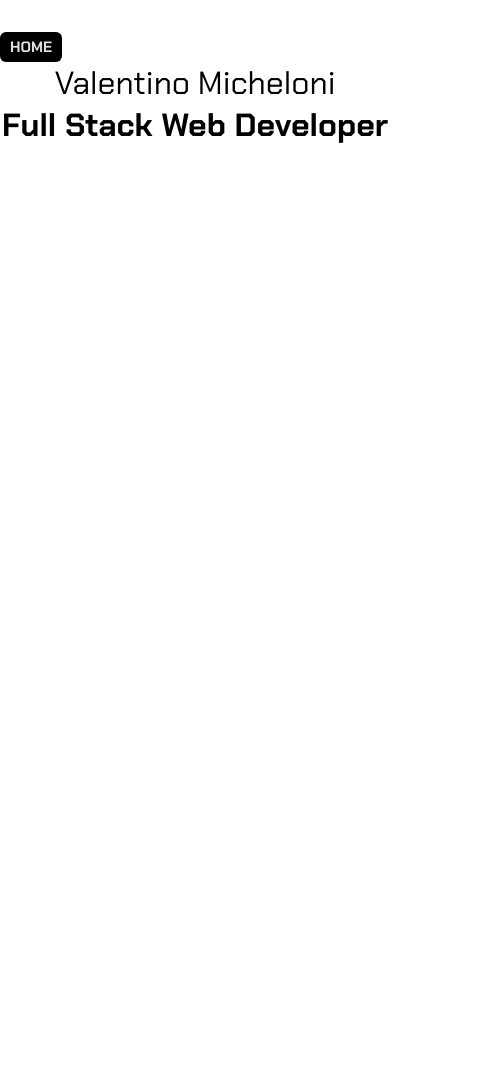
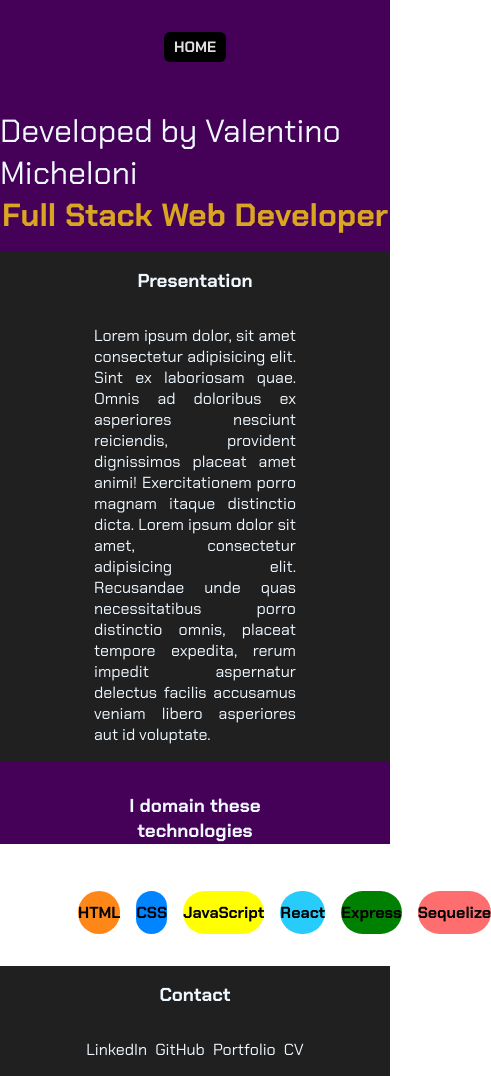
Before and after one commit to upon-X/pi-videogames, a React (Create React App) app in the folder client/: page /about in a window 390 px wide. Shown: the whole page, 491 px wide, since content can reach past the window. Before the commit the page ends 844 px from the top, so only its background shows below. Built offline with nearby package versions, Linux system fonts and the light colour scheme.

Commit message:
app terminada,no responsive

```diff
--- a/client/package.json
+++ b/client/package.json
@@ -11,15 +11,13 @@
     "react-dom": "^17.0.1",
     "react-id-swiper": "^4.0.0",
     "react-redux": "^7.2.6",
-    "react-responsive-carousel": "^3.2.23",
     "react-router": "^6.2.1",
     "react-router-dom": "^6.2.1",
     "react-scripts": "^5.0.1",
-    "react-slick": "^0.29.0",
+    "react-swipeable-views": "^0.14.0",
     "redux": "^4.1.2",
     "redux-devtools-extension": "^2.13.9",
     "redux-thunk": "^2.4.1",
-    "slick-carousel": "^1.8.1",
     "swiper": "^10.1.0",
     "web-vitals": "^0.2.4"
   },
--- a/client/src/components/About/About.jsx
+++ b/client/src/components/About/About.jsx
@@ -5,10 +5,78 @@ import { Link } from 'react-router-dom';
 export default function About() {
     return (
         <div className={styles.about}>
-            <Link className={styles.btn_home} to='/home'>Home</Link>
+            <Link className={styles.link_btn_home} to='/home'>
+                <button className={styles.btn_home}>Home</button>
+            </Link>
             <div className={styles.name}>
+                Developed by
                 Valentino Micheloni
                 <span className={styles.role}>Full Stack Web Developer</span>
+            </div>
+            <div className={styles.presentation}>
+                <h3 className={styles.title}>
+                    Presentation
+                </h3>
+                <p className={styles.text}>
+                    Lorem ipsum dolor, sit amet consectetur adipisicing elit.
+                    Sint ex laboriosam quae. Omnis ad doloribus ex asperiores
+                    nesciunt reiciendis, provident dignissimos placeat amet
+                    animi! Exercitationem porro magnam itaque distinctio dicta.
+                    Lorem ipsum dolor sit amet, consectetur adipisicing elit.
+                    Recusandae unde quas necessitatibus porro distinctio omnis,
+                    placeat tempore expedita, rerum impedit aspernatur delectus
+                    facilis accusamus veniam libero asperiores aut id voluptate.
+                </p>
+            </div>
+            <h3 className={styles.title}>
+                I domain these technologies
+            </h3>
+            <div className={styles.technologies}>
+                <div className={styles.html}>
+                    HTML
+                </div>
+                <div className={styles.css}>
+                    CSS
+                </div>
+                <div className={styles.js}>
+                    JavaScript
+                </div>
+                <div className={styles.react}>
+                    React
+                </div>
+                <div className={styles.express}>
+                    Express
+                </div>
+                <div className={styles.sequelize}>
+                    Sequelize
+                </div>
+            </div>
+            <div className={styles.contact}>
+                <h3 className={styles.title}>
+                    Contact
+                </h3>
+                <div className={styles.redes}>
+                    <div>
+                        <a target='_blank' href='https://www.linkedin.com/in/valentino-micheloni'>
+                            LinkedIn
+                        </a>
+                    </div>
+                    <div>
+                        <a target='_blank' href='https://github.com/upon-X'>
+                            GitHub
+                        </a>
+                    </div>
+                    <div>
+                        <a target='_blank' href='https://vmdeveloper.netlify.app/'>
+                            Portfolio
+                        </a>
+                    </div>
+                    <div>
+                        <a target='_blank' href='https://docs.google.com/document/d/1nBcSLZMzIaSiHKp2IIKxpls7wEFCU4N0/edit?usp=sharing&ouid=117285709045046880455&rtpof=true&sd=true'>
+                            CV
+                        </a>
+                    </div>
+                </div>
             </div>
         </div>
     )
--- a/client/src/components/About/about.module.css
+++ b/client/src/components/About/about.module.css
@@ -1,18 +1,35 @@
 :root {
     --FFChakra: 'Chakra Petch', sans-serif;
+    --colorGolden: goldenrod;
+    --color3: #450057;
+    --color4: #f0f8ff;
+    --colorblacklight: rgb(32, 32, 32);
+}
+
+.text,
+.title {
+    color: var(--color4);
+    text-align: justify;
+    margin: 0 20%;
+    padding: 1rem;
 }
 
 .about {
     font-family: var(--FFChakra);
+    background-color: var(--color3);
+    height: 100vh;
+}
+
+.link_btn_home {
+    display: grid;
+    text-decoration: none;
+    margin-bottom: 3rem;
 }
 
 .btn_home {
-    display: inline-block;
-    text-align: center;
+    margin-top: 2rem;
+    place-self: center;
     padding: 5px 10px;
-    text-decoration: none;
-    margin-top: 2rem;
-    text-decoration: none;
     text-transform: uppercase;
     color: rgba(255, 255, 255, 0.877);
     cursor: pointer;
@@ -25,6 +42,11 @@
     background-color: black;
 }
 
+.btn_home:hover {
+    color: var(--colorGolden);
+    background-color: var(--colorblacklight);
+}
+
 .name {
     display: flex;
     justify-content: center;
@@ -32,8 +54,94 @@
     flex-direction: column;
     font-weight: light;
     font-size: 2rem;
+    color: var(--color4);
 }
 
 .role {
     font-weight: bold;
+    color: var(--colorGolden);
 }
+
+.contact,
+.presentation {
+    margin: 1rem 0;
+    background-color: var(--colorblacklight);
+}
+
+.title {
+    text-align: center;
+}
+
+.technologies {
+    margin: 2rem 20%;
+    display: flex;
+    flex-direction: row;
+    justify-content: space-evenly;
+    user-select: none;
+    gap: 1rem;
+}
+
+.html,
+.css,
+.js,
+.react,
+.express,
+.sequelize {
+    text-align: center;
+    font-weight: bold;
+    width: 7rem;
+    border-radius: 200px;
+    padding: 0.7rem 0;
+    color: black;
+    transition: ease-in-out 0.2s;
+}
+
+.html:hover,
+.css:hover,
+.js:hover,
+.react:hover,
+.express:hover,
+.sequelize:hover {
+    scale: 1.09;
+}
+
+.html {
+    background-color: #ff8717;
+}
+
+.css {
+    background-color: #0084ff;
+}
+
+.js {
+    background-color: yellow;
+}
+
+.react {
+    background-color: #27ccfa;
+}
+
+.express {
+    background-color: green;
+}
+
+.sequelize {
+    background-color: #ff6e6e;
+}
+
+.redes {
+    margin: 1rem 20%;
+    padding-bottom: 1rem;
+    display: flex;
+    justify-content: space-evenly;
+}
+
+.redes a {
+    color: var(--color4);
+    text-decoration: none;
+    transition: ease-in-out 0.15s;
+}
+
+.redes a:hover {
+    color: var(--colorGolden);
+}
--- a/client/src/components/Card/Card.jsx
+++ b/client/src/components/Card/Card.jsx
@@ -8,9 +8,7 @@ export default function Card({ name, image, genres, id, rating }) {
     return (
         <div>
             <li className={styles.card_game}>
-                <Link to={'/videogame/' + id}>
-                    <img className={styles.card_image} src={image} alt='not found' />
-                </Link>
+                <img className={styles.card_image} src={image} alt='not found' />
                 <div className={styles.card_info}>
                     <div className={styles.title_name}><h3>{name}</h3></div>
                     <div className={styles.title_genre}>Genre: </div>
@@ -18,6 +16,9 @@ export default function Card({ name, image, genres, id, rating }) {
                     <div className={styles.title_rating}>Rating: </div>
                     <div className={styles.rating}><h6>{rating}</h6></div>
                 </div>
+                <Link className={styles.detail_button_container} to={'/videogame/' + id}>
+                    <button className={styles.detail_button}>Detail</button>
+                </Link>
             </li>
         </div>
     );
--- a/client/src/components/Card/card.module.css
+++ b/client/src/components/Card/card.module.css
@@ -1,6 +1,7 @@
 :root {
     --colorGolden: goldenrod;
     --FFComfortaa: 'Comfortaa', cursive;
+    --FFChakra: 'Chakra Petch', sans-serif;
     --bgradient: linear-gradient(0deg, rgba(0, 0, 0, 1) 0%, rgba(52, 7, 66, 1) 100%);
 }
 
@@ -60,3 +61,26 @@
 .card_game:hover .title_rating {
     color: var(--colorGolden);
 }
+
+.card_game:hover .detail_button_container {
+    opacity: 1;
+}
+
+.detail_button_container {
+    transition: ease-in-out 0.19s;
+    opacity: 0;
+    position: relative;
+}
+
+.detail_button {
+    background-color: var(--color4);
+    font-family: var(--FFChakra);
+    cursor: pointer;
+    font-size: 1rem;
+    border: none;
+    border-radius: 5px;
+}
+
+.detail_button:hover {
+    background-color: var(--colorGolden);
+}
--- a/client/src/components/Landing/Landing.jsx
+++ b/client/src/components/Landing/Landing.jsx
@@ -1,13 +1,13 @@
 import React from 'react';
 import { Link } from 'react-router-dom';
 import styles from './landing.module.css';
-import Slider from '../Slider/Slider';
+import Swiper from '../Slider/Slider';
 
 export default function LandingPage() {
   return (
     <div className={styles.landing_page}>
       <div className={styles.col1}>
-        <Slider className={styles.slider_hover} />
+        <Swiper className={styles.slider_hover} />
       </div>
       <div className={styles.col2}>
         <h4 className={styles.title}>Desk Games</h4>
--- a/client/src/components/Landing/landing.module.css
+++ b/client/src/components/Landing/landing.module.css
@@ -24,8 +24,8 @@
 
 .title {
     font-family: var(--FFCaveat);
-    font-size: 3rem;
-    margin-top: 15rem;
+    font-size: 4rem;
+    margin-top: 14rem;
 }
 
 .subtitle {
@@ -50,7 +50,7 @@
     color: var(--colorGolden);
 }
 
-@media (max-width: 500px) {
+@media (max-width: 719px) {
     .landing_page {
         grid-template-rows: 2;
         grid-template-columns: 1fr;
--- a/client/src/components/Slider/Slider.jsx
+++ b/client/src/components/Slider/Slider.jsx
@@ -26,7 +26,6 @@ export default function Slider() {
                 <img
                     key={index}
                     src={image}
-                    alt={'imgs'}
                     style={{
                         transform: `translateX(-${currentImageIndex * 100}%)`
                     }}
--- a/client/src/components/everyone.css
+++ b/client/src/components/everyone.css
@@ -3,6 +3,7 @@
     --color1: #780096;
     --color2: #9100b6;
     --color3: #450057;
+    --color4: aliceblue;
     --colorblacklight: rgb(32, 32, 32);
     --FFCaveat: 'Caveat', cursive;
     --FFComfortaa: 'Comfortaa', cursive;
```
Also changed, not shown: client/src/components/Detail/Detail.jsx (+6 -3 lines).
